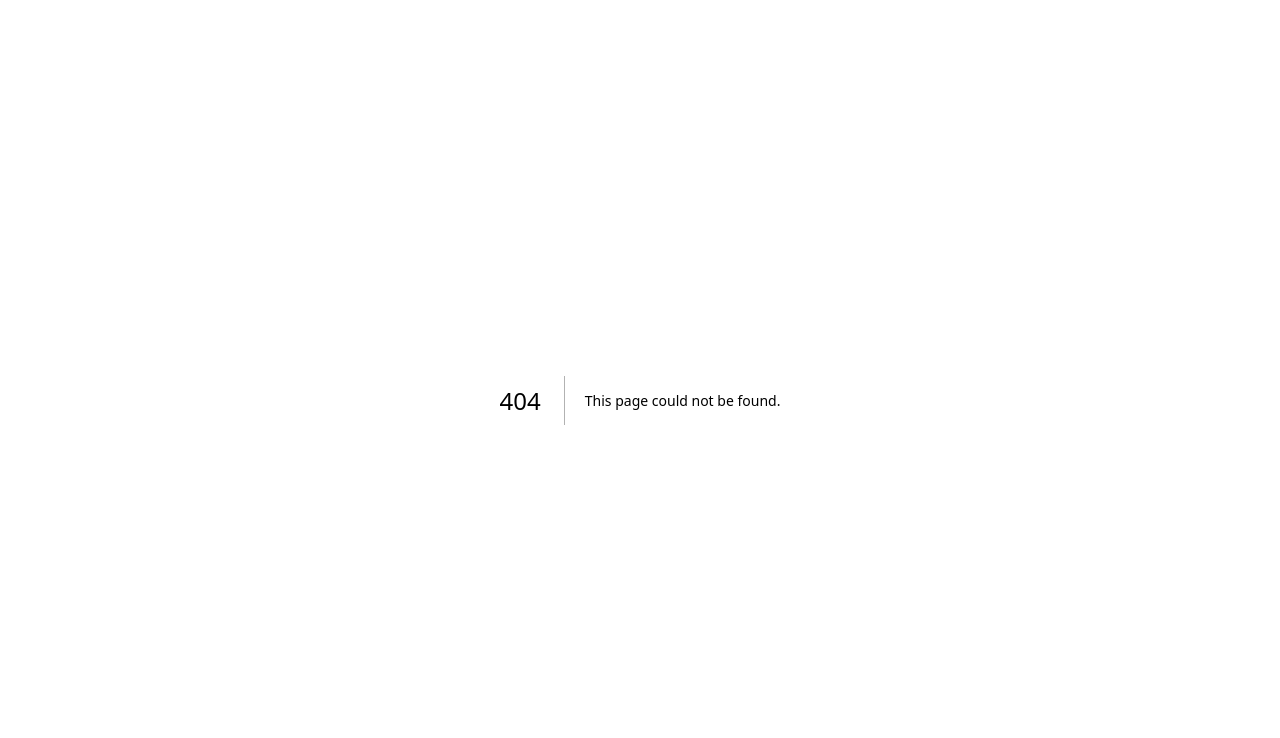
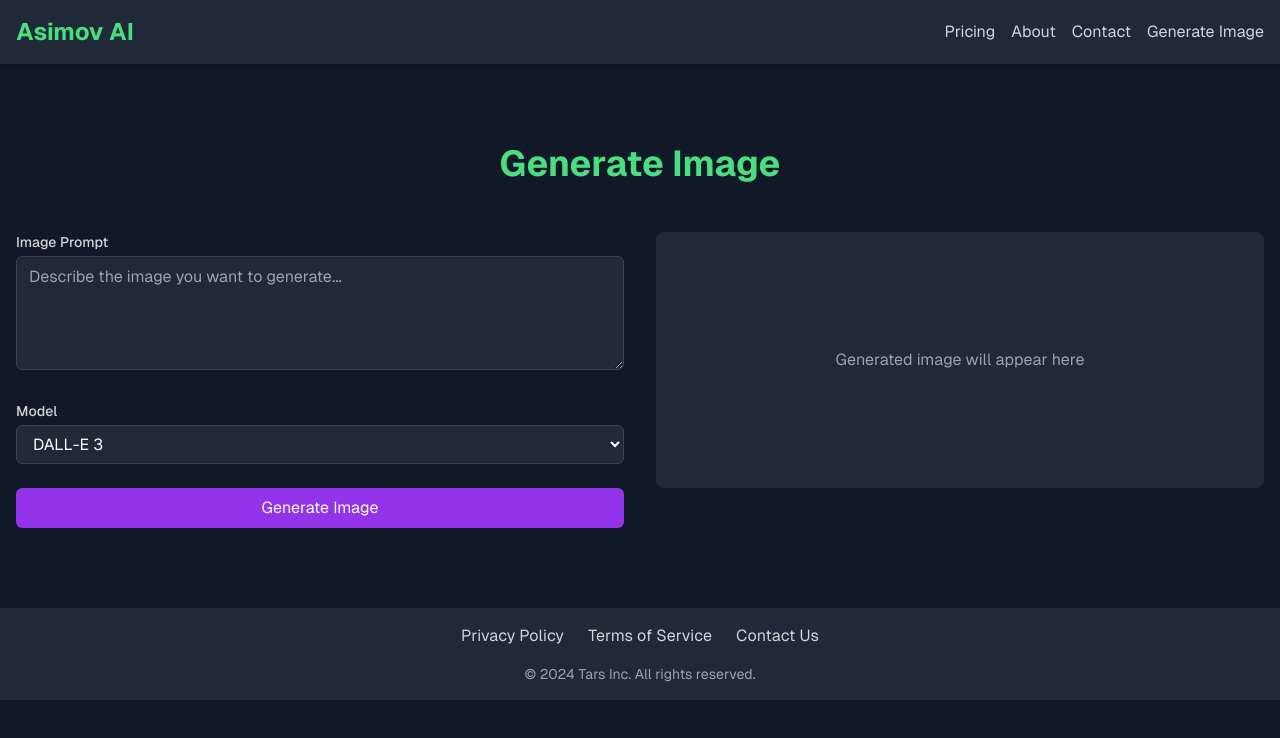
Before and after one commit to volumetric/my-app, a Next.js app: page /generate-image in a window 1280 px wide. Before the commit this address had no page. Shown: the top 738 px of the page. Built offline with nearby package versions, Linux system fonts and the light colour scheme.

Commit message:
Added a generate image feature

```diff
--- /dev/null
+++ b/app/api/generate-image/route.ts
@@ -0,0 +1,20 @@
+import { NextResponse } from 'next/server';
+import openai from '../../lib/openai';
+
+export async function POST(request: Request) {
+  const { prompt, model } = await request.json();
+
+  try {
+    const response = await openai.images.generate({
+      model: model === 'dalle-3' ? 'dall-e-3' : 'dall-e-2',
+      prompt: prompt,
+      n: 1,
+      size: '1024x1024',
+    });
+
+    return NextResponse.json({ imageUrl: response.data[0].url });
+  } catch (error) {
+    console.error('Error generating image:', error);
+    return NextResponse.json({ error: 'Failed to generate image' }, { status: 500 });
+  }
+}
--- a/app/components/Nav.tsx
+++ b/app/components/Nav.tsx
@@ -9,6 +9,7 @@ export default function Nav() {
           <li><Link href="/pricing" className="text-gray-300 hover:text-purple-400">Pricing</Link></li>
           <li><Link href="/about" className="text-gray-300 hover:text-purple-400">About</Link></li>
           <li><Link href="/contact" className="text-gray-300 hover:text-purple-400">Contact</Link></li>
+          <li><Link href="/generate-image" className="text-gray-300 hover:text-purple-400">Generate Image</Link></li>
         </ul>
       </div>
     </nav>
--- /dev/null
+++ b/app/generate-image/page.tsx
@@ -0,0 +1,100 @@
+'use client';
+
+import { useState } from 'react';
+import Nav from "../components/Nav";
+import Footer from "../components/Footer";
+
+export default function GenerateImage() {
+  const [prompt, setPrompt] = useState('');
+  const [model, setModel] = useState('dalle-3');
+  const [imageUrl, setImageUrl] = useState('');
+  const [isLoading, setIsLoading] = useState(false);
+  const [error, setError] = useState('');
+
+  const handleSubmit = async (e: React.FormEvent) => {
+    e.preventDefault();
+    setIsLoading(true);
+    setError('');
+
+    try {
+      const response = await fetch('/api/generate-image', {
+        method: 'POST',
+        headers: {
+          'Content-Type': 'application/json',
+        },
+        body: JSON.stringify({ prompt, model }),
+      });
+
+      if (!response.ok) {
+        throw new Error('Failed to generate image');
+      }
+
+      const data = await response.json();
+      setImageUrl(data.imageUrl);
+    } catch (err) {
+      setError('Failed to generate image. Please try again.');
+    } finally {
+      setIsLoading(false);
+    }
+  };
+
+  return (
+    <div className="min-h-screen bg-gray-900 text-gray-100 font-[family-name:var(--font-geist-sans)]">
+      <Nav />
+
+      <main className="container mx-auto px-4 py-20">
+        <h1 className="text-4xl font-bold text-center mb-12 text-green-400">Generate Image</h1>
+
+        <div className="flex flex-col md:flex-row gap-8">
+          <div className="w-full md:w-1/2">
+            <form onSubmit={handleSubmit} className="space-y-6">
+              <div>
+                <label htmlFor="prompt" className="block text-sm font-medium text-gray-300 mb-1">Image Prompt</label>
+                <textarea
+                  id="prompt"
+                  value={prompt}
+                  onChange={(e) => setPrompt(e.target.value)}
+                  rows={4}
+                  className="w-full px-3 py-2 bg-gray-800 border border-gray-700 rounded-md text-white focus:outline-none focus:ring-2 focus:ring-purple-500"
+                  placeholder="Describe the image you want to generate..."
+                  required
+                ></textarea>
+              </div>
+              <div>
+                <label htmlFor="model" className="block text-sm font-medium text-gray-300 mb-1">Model</label>
+                <select
+                  id="model"
+                  value={model}
+                  onChange={(e) => setModel(e.target.value)}
+                  className="w-full px-3 py-2 bg-gray-800 border border-gray-700 rounded-md text-white focus:outline-none focus:ring-2 focus:ring-purple-500"
+                >
+                  <option value="dalle-3">DALL-E 3</option>
+                  <option value="dalle-2">DALL-E 2</option>
+                </select>
+              </div>
+              <button
+                type="submit"
+                disabled={isLoading}
+                className="w-full bg-purple-600 text-white py-2 px-4 rounded-md hover:bg-purple-700 transition-colors focus:outline-none focus:ring-2 focus:ring-purple-500 focus:ring-offset-2 focus:ring-offset-gray-900 disabled:opacity-50"
+              >
+                {isLoading ? 'Generating...' : 'Generate Image'}
+              </button>
+            </form>
+            {error && <p className="mt-4 text-red-500">{error}</p>}
+          </div>
+          <div className="w-full md:w-1/2">
+            {imageUrl ? (
+              <img src={imageUrl} alt="Generated image" className="w-full h-auto rounded-lg shadow-lg" />
+            ) : (
+              <div className="w-full h-64 bg-gray-800 rounded-lg flex items-center justify-center">
+                <p className="text-gray-400">Generated image will appear here</p>
+              </div>
+            )}
+          </div>
+        </div>
+      </main>
+
+      <Footer />
+    </div>
+  );
+}
--- /dev/null
+++ b/app/lib/openai.ts
@@ -0,0 +1,7 @@
+import OpenAI from 'openai';
+
+const openai = new OpenAI({
+  apiKey: process.env.OPENAI_API_KEY,
+});
+
+export default openai;
--- a/package.json
+++ b/package.json
@@ -11,6 +11,7 @@
   "dependencies": {
     "next": "14.2.9",
     "nodemailer": "^6.9.15",
+    "openai": "^4.58.2",
     "react": "^18",
     "react-dom": "^18"
   },
```
Also changed, not shown: 1 other file (tests, documents, lock files or other folders).
